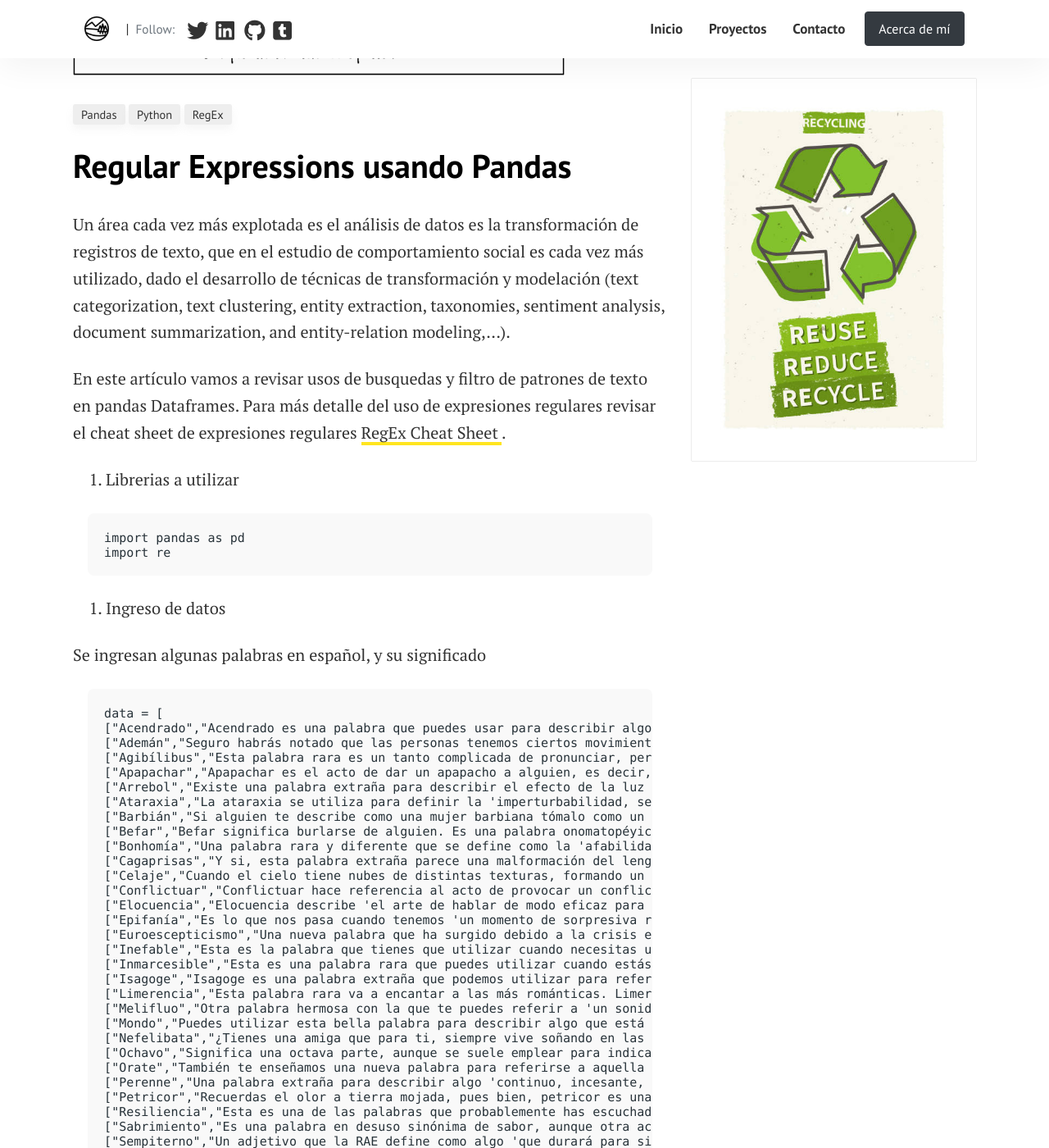
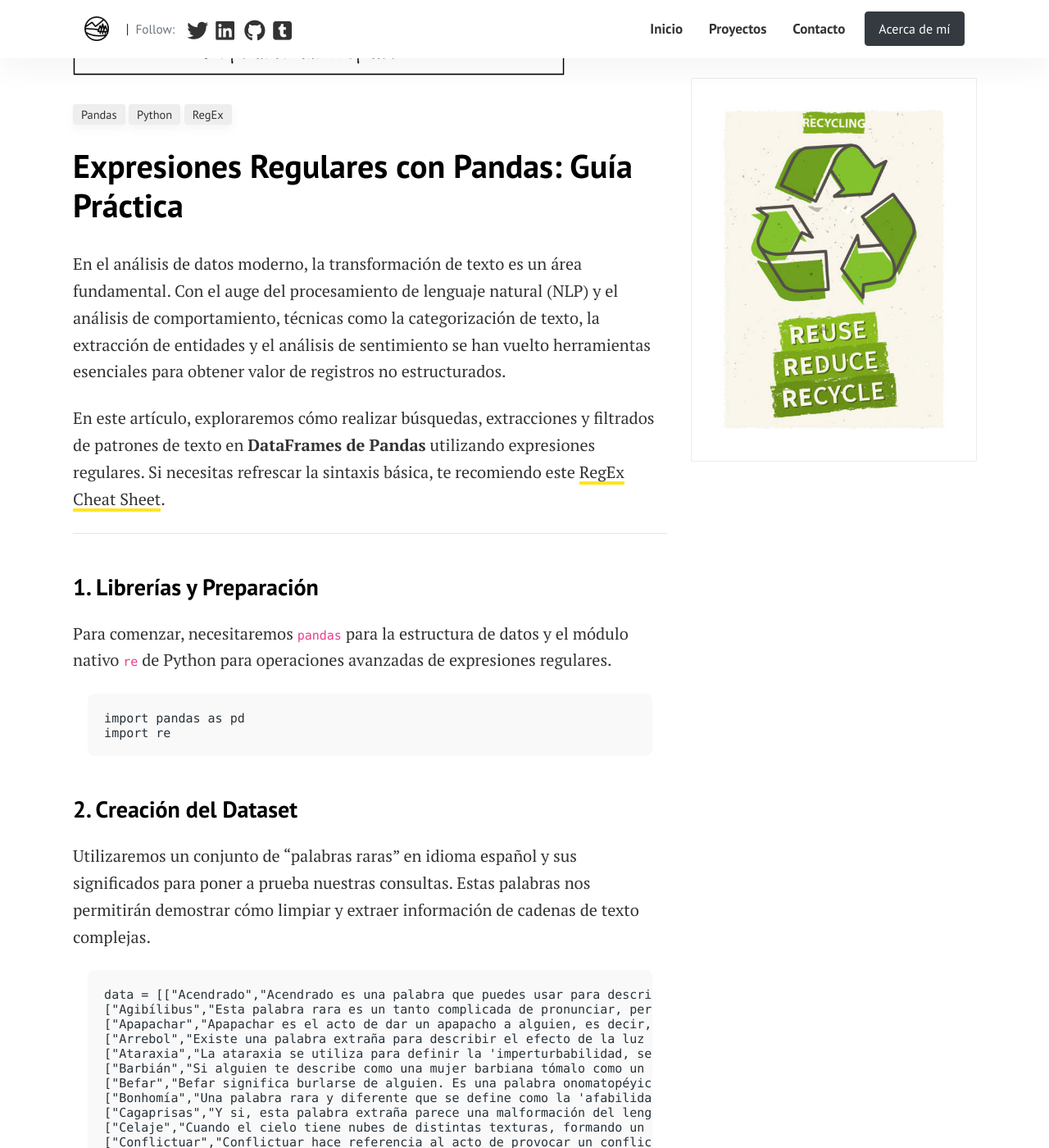
Before and after one commit to sarudalf3/sarudalf3.github.io, a Jekyll site: the page built from _posts/2023-01-13-Regular-Expressions.md, in a window 1280 px wide and 1400 px high, scrolled down 448 px. Shown: the whole window at 82% size. Built offline with Jekyll 4.4.1, drawn with Linux system fonts in a browser that asks for light colours; nearby versions of some CDN libraries; some of the changed text lies outside the part shown.

Commit message:
redo RegEx post

````diff
--- a/_posts/2023-01-13-Regular-Expressions.md
+++ b/_posts/2023-01-13-Regular-Expressions.md
@@ -1,31 +1,32 @@
 ---
 layout: post
-title:  "Regular Expressions usando Pandas"
+title:  "Expresiones Regulares con Pandas: Guía Práctica"
 categories: ['Pandas', 'RegEx','Python']
 author: rmirfa
 image: assets/images/posts/Regex.png
 featured: True
 ---
 
-Un área cada vez más explotada es el análisis de datos es la transformación de registros de texto, que en el estudio de comportamiento social es cada vez más utilizado, dado el desarrollo de técnicas de transformación y modelación (text categorization, text clustering, entity extraction, taxonomies, sentiment analysis, document summarization, and entity-relation modeling,...).
+En el análisis de datos moderno, la transformación de texto es un área fundamental. Con el auge del procesamiento de lenguaje natural (NLP) y el análisis de comportamiento, técnicas como la categorización de texto, la extracción de entidades y el análisis de sentimiento se han vuelto herramientas esenciales para obtener valor de registros no estructurados.
 
-En este artículo vamos a revisar usos de busquedas  y filtro de patrones de texto en pandas Dataframes. Para más detalle del uso de expresiones regulares revisar el cheat sheet de expresiones regulares [RegEx Cheat Sheet ](https://www.dataquest.io/blog/regex-cheatsheet/).
+En este artículo, exploraremos cómo realizar búsquedas, extracciones y filtrados de patrones de texto en **DataFrames de Pandas** utilizando expresiones regulares. Si necesitas refrescar la sintaxis básica, te recomiendo este [RegEx Cheat Sheet](https://www.dataquest.io/blog/regex-cheatsheet/).
 
-1. Librerias a utilizar
+---
+
+### 1. Librerías y Preparación
+
+Para comenzar, necesitaremos `pandas` para la estructura de datos y el módulo nativo `re` de Python para operaciones avanzadas de expresiones regulares.
 
 ```python
 import pandas as pd
 import re
 ```
 
-2. Ingreso de datos
-
-Se ingresan algunas palabras en español, y su significado
+### 2. Creación del Dataset
+Utilizaremos un conjunto de "palabras raras" en idioma español y sus significados para poner a prueba nuestras consultas. Estas palabras nos permitirán demostrar cómo limpiar y extraer información de cadenas de texto complejas.
 
 ```python
-data = [
-["Acendrado","Acendrado es una palabra que puedes usar para describir algo 'puro. Sin mancha ni defecto'."],
-["Ademán","Seguro habrás notado que las personas tenemos ciertos movimientos propios con los que nos expresamos. Este movimiento se llama ademán y la RAE lo define como 'movimiento o actitud del cuerpo o de alguna parte suya con que se manifiesta disposición, intención o sentimiento'."],
+data = [["Acendrado","Acendrado es una palabra que puedes usar para describir algo 'puro. Sin mancha ni defecto'."], ["Ademán","Seguro habrás notado que las personas tenemos ciertos movimientos propios con los que nos expresamos. Este movimiento se llama ademán y la RAE lo define como 'movimiento o actitud del cuerpo o de alguna parte suya con que se manifiesta disposición, intención o sentimiento'."],
 ["Agibílibus","Esta palabra rara es un tanto complicada de pronunciar, pero una vez lo logras la vas a querer utilizar para describir a una que otra persona que conoces. Agibílibus o agilíbus es aquello que tiene una persona, la 'habilidad, ingenio, a veces pícaro, para desenvolverse en la vida'."],
 ["Apapachar","Apapachar es el acto de dar un apapacho a alguien, es decir, de dar una palmadita cariñosa o abrazo, según nos indica la RAE. Sin embargo, apapachar es una palabra extraña y absolutamente hermosa cuando la aprendemos bajo sus raíces del náhuatl, donde la palabra utilizada es papachoa y en su proceso de castellanización se transformó en apapacho y apapachar en el acto de 'acariciar el alma'."],
 ["Arrebol","Existe una palabra extraña para describir el efecto de la luz sobre las nubes. Esta es arrebol y se trata de 'cuando las nubes adquieren un color rojo al ser iluminadas por los rayos del Sol'."],
@@ -58,109 +59,201 @@ data = [
 ["Superfluo","Para algunas una palabra extraña, para otras mucho más común; superfluo es un adjetivo para referirnos a algo no necesario, que está de más."],
 ["Uebos","Podrías pensar que se trata de una pésima ortografía para escribir la palabra huevos, pero lo cierto es que uebos existe y es por esto que hace parte de esta lista de palabras raras. Uebos quiere decir necesidad, cosa necesaria según la RAE, y proviene del latin opus. Cuando te refieres a la expresión manda huevos, la forma correcta de escribirlo sería manda uebos, pues proviene del latín ¡Mandat opus! Que traduce '¡La necesidad obliga!'"],
 ["Vagamundo","Una de las palabras raras aceptadas hace muy pocos años por la RAE que se deriva de la palabra anteriormente usada 'vagabundo'. Vagamundo describe a aquella persona ambulante, que va de un lado a otro por el mundo, errante y sin domicilio fijo."],
-["Vulpino","Vulpino se usa para designar aquello que hace referencia a los zorros. Y, de hecho, la palabra latina Vulpes significa, justamente, zorro."]
-]
+["Vulpino","Vulpino se usa para designar aquello que hace referencia a los zorros. Y, de hecho, la palabra latina Vulpes significa, justamente, zorro."]]
 
 # Create the pandas DataFrame
 df = pd.DataFrame(data, columns = ["Palabra", "Significado"])
 df.sample(5)
-
 ```
 
-| Palabra      | Significado |
-|:-------------|:----------------------------------------------------------------------------------------------------------------------------------------------------------------------------------------------------------------|
-| Sempiterno   | Un adjetivo que la RAE define como algo 'que durará para siempre; que, habiendo tenido principio, no tendrá fin'.|
-| Inefable  | Esta es la palabra que tienes que utilizar cuando necesitas un adjetivo para referirte a algo que es tan increíble 'que no se puede explicar con palabras'. |
-| Melifluo  | Otra palabra hermosa con la que te puedes referir a 'un sonido excesivamente dulce, suave o delicado'. |
-| Celaje    | Cuando el cielo tiene nubes de distintas texturas, formando un horizonte colorido, podemos usar la palabra celaje. |
-| Ataraxia     | La ataraxia se utiliza para definir la 'imperturbabilidad, serenidad'. |
+&nbsp;
 
-3. Extraer texto de columnas del dataframe. Para este ejemplo se va a usar la expresión regular `r"(\'.*\')"` que extrae el texto que se encuentra entre comillas en la columna Significado
+<table style="font-size: 0.9rem;">
+  <thead>
+    <tr>
+      <th style="width: 100px;">Palabra</th>
+      <th>Significado</th>
+    </tr>
+  </thead>
+  <tbody>
+    <tr>
+      <td><code>Sempiterno </code></td>
+      <td>Un adjetivo que la RAE define como algo 'que durará para siempre; que, habiendo tenido principio, no tendrá fin'</td>
+    </tr>
+    <tr style="border-top: 2px solid #000;">
+      <td><code>Inefable</code></td>
+      <td>Esta es la palabra que tienes que utilizar cuando necesitas un adjetivo para referirte a algo que es tan increíble 'que no se puede explicar con palabras'</td>
+    </tr>
+    <tr style="border-top: 2px solid #000;">
+      <td><code>Melifluo</code></td>
+      <td>Otra palabra hermosa con la que te puedes referir a 'un sonido excesivamente dulce, suave o delicado'</td>
+    </tr>
+    <tr style="border-top: 2px solid #000;">
+      <td><code>Celaje</code></td>
+      <td>Cuando el cielo tiene nubes de distintas texturas, formando un horizonte colorido, podemos usar la palabra celaje</td>
+    </tr>
+    <tr style="border-top: 2px solid #000;">
+      <td><code>Ataraxia</code></td>
+      <td>La ataraxia se utiliza para definir la 'imperturbabilidad, serenidad'</td>
+    </tr>
+  </tbody>
+</table>
+
+### 3. Extracción de Información con RegEx
+Pandas ofrece el método ```.str.extract()```, que permite crear nuevas columnas a partir de coincidencias de patrones específicos.
+
+#### 3.1. Extraer texto de columnas del dataframe.
+Para este ejemplo se va a usar la expresión regular `r"(\'.*\')"` que extrae el texto que se encuentra entre comillas en la columna Significado
 
 ```Python
 #Extract text between '' on Significado
 df['Meaning'] = df['Significado'].str.extract(r"(\'.*\')", expand=False).str.strip("'")
-df.sample(5)
+df.sample(3)
 ```
 
-| Palabra          | Significado | Meaning  |
-|:-----------------|:-----------------------------------------------------------------------------------------------------------------------------------------------------------------------------------------------------------------------------------------------------------------------------------|:------------------------------------------------------------------------------------------------------------------|
-| Inmarcesible     | Esta es una palabra rara que puedes utilizar cuando estás describiendo algo que no puede marchitarse.  | nan  |
-| Vagamundo        | Una de las palabras raras aceptadas hace muy pocos años por la RAE que se deriva de la palabra anteriormente usada 'vagabundo'. Vagamundo describe a aquella persona ambulante, que va de un lado a otro por el mundo, errante y sin domicilio fijo.  | vagabundo |
-| Befar            | Befar significa burlarse de alguien. Es una palabra onomatopéyica, según los filólogos. | nan |
-| Ademán           | Seguro habrás notado que las personas tenemos ciertos movimientos propios con los que nos expresamos. Este movimiento se llama ademán y la RAE lo define como 'movimiento o actitud del cuerpo o de alguna parte suya con que se manifiesta disposición, intención o sentimiento'. | movimiento o actitud del cuerpo o de alguna parte suya con que se manifiesta disposición, intención o sentimiento |
-| Euroescepticismo | Una nueva palabra que ha surgido debido a la crisis económica y política de los últimos años en europa. La RAE define esta palabra como 'la desconfianza hacia los proyectos políticos de la Unión Europea'.  | la desconfianza hacia los proyectos políticos de la Unión Europea |
+&nbsp;
 
-Otro ejemplo es la extracción de tamaños fijos de texto. En este caso se va a usar la expresión `r'(^\w{5})'` que va a extraer las primeras cinco letras de la columna Palabras.
+<table style="font-size: 0.9rem;">
+  <thead>
+    <tr>
+      <th style="width: 100px;">Palabr</th>
+      <th style="width: 450px;">Significado</th>
+      <th>Meaning</th>
+    </tr>
+  </thead>
+  <tbody>
+    <tr>
+      <td><code>Vagamundo</code></td>
+      <td>Una de las palabras raras aceptadas hace muy pocos años por la RAE que se deriva de la palabra anteriormente usada 'vagabundo'. Vagamundo describe a aquella persona ambulante, que va de un lado a otro por el mundo, errante y sin domicilio fijo</td>
+      <td>vagabundo</td>
+    </tr>
+    <tr style="border-top: 2px solid #000;">
+      <td><code>Befar</code></td>
+      <td>Befar significa burlarse de alguien. Es una palabra onomatopéyica, según los filólogos.</td>
+      <td> nan </td>
+    </tr>
+    <tr style="border-top: 2px solid #000;">
+      <td><code>Melifluo</code></td>
+      <td>Otra palabra hermosa con la que te puedes referir a 'un sonido excesivamente dulce, suave o delicado'</td>
+      <td> un sonido excesivamente dulce, suave o delicado </td>
+    </tr>
+  </tbody>
+</table>
+
+#### 3.2. Extraer prefijos de longitud fija
+Si necesitamos los primeros caracteres de una columna (por ejemplo, para generar códigos o categorías rápidas), podemos usar `r'(^\w{5})'`:
 
 ```python
-df['First words'] = df['Palabra'].str.extract(r'(^\w{5})')
-df[['Palabra','First words']].sample(5)
+df['Prefijo'] = df['Palabra'].str.extract(r'(^\w{5})')
+df[['Palabra','First words']].sample(3)
 ```
 
-| Palabra    | First words   |
-|:-----------|:--------------|
-| Perenne    | Peren         |
-| Agibílibus | Agibí         |
-| Ademán     | Ademá         |
-| Orate      | Orate         |
-| Superfluo  | Super         |
+<table style="font-size: 0.9rem;">
+  <thead>
+    <tr>
+      <th style="width: 100px;">Palabra</th>
+      <th>First words</th>
+    </tr>
+  </thead>
+  <tbody>
+    <tr>
+      <td><code>Perenne</code></td>
+      <td>Peren</td>
+    </tr>
+    <tr style="border-top: 2px solid #000;">
+      <td><code>Orate</code></td>
+      <td>Orate</td>
+    </tr>
+    <tr style="border-top: 2px solid #000;">
+      <td><code>Superfluo</code></td>
+      <td>Super</td>
+    </tr>
+  </tbody>
+</table>
 
-4. Filtros por texto. Hay una variedad de formas de realizarlo, vamos a revsar las más utilizadas.
+### 4. Técnicas de Filtrado Avanzado
 
--  Función `count`: En este caso cuenta la frecuencia que se encuentra la expresión regular dentro del texto; en caso que no se encuentre el patrón de la expresión, este valor es 0. Se va a utilizar la expresión `r'^S[\w]*o$')`, que identifica los textos que empiezan con `S` y terminan con `o`.
+El filtrado por patrones es donde las expresiones regulares realmente optimizan la limpieza de datos.
+
+#### Función .str.count
+Permite filtrar registros según la frecuencia de un patrón. En este caso, buscamos palabras que comiencen en **S** y terminen en **o** mediante la expresión `r'^S[\w]*o$'`:
 
 ```python
-df[df['Palabra'].str.count(r'^S[\w]*o$')>0][['Palabra','Meaning']]
+# Filtramos palabras que cumplen el patrón exacto
+df_filtrado = df[df['Palabra'].str.count(r'^S[\w]*o$') > 0]
 ```
 
-| Palabra     | Meaning |
-|:------------|:-----------------------------------------------------------------------|
-| Sabrimiento | nan |
-| Sempiterno  | que durará para siempre; que, habiendo tenido principio, no tendrá fin |
-| Sonámbulo   | una persona que camina dormida  |
-| Superfluo   | nan  |
+#### Función .str.match vs .str.contains
+Es importante entender la diferencia:
 
-- Función `match`. Funciona similar a `count`, aunque su salida es Boolean, identificando si encuentró el patrón de la expresión regular en la columna. En este ejemplo se va usar la expresión `r'[\w]+e$'`, y equivale a todas las palabras que terminen con la letra `e`.
+`.match()`: Comprueba si el patrón coincide estrictamente desde el inicio de la cadena.
+
+`.contains()`: Busca el patrón en cualquier posición de la cadena.
+
+#### Ejemplo: Palabras que terminan con la letra 'e'
+```python
+df_termina_e = df[df['Palabra'].str.match(r'[\w]+e$') == True]
+df_termina_e[['Palabra','Significado']].sample(3)
+```
+
+<table style="font-size: 0.9rem;">
+  <thead>
+    <tr>
+      <th style="width: 120px;">Palabra</th>
+      <th>Significado</th>
+    </tr>
+  </thead>
+  <tbody>
+    <tr>
+      <td><code>Inmarcesible</code></td>
+      <td>Esta es una palabra rara que puedes utilizar cuando estás describiendo algo que no puede marchitarse.</td>
+    </tr>
+    <tr style="border-top: 2px solid #000;">
+      <td><code>Orate</code></td>
+      <td>También te enseñamos una nueva palabra para referirse a aquella persona que ha perdido el juicio: orate. La RAE la define como 'persona de poco juicio, moderación y prudencia'.</td>
+    </tr>
+    <tr style="border-top: 2px solid #000;">
+      <td><code>Inefable</code></td>
+      <td>Esta es la palabra que tienes que utilizar cuando necesitas un adjetivo para referirte a algo que es tan increíble 'que no se puede explicar con palabras'.</td>
+    </tr>
+  </tbody>
+</table>
+
+#### 5. Caso Práctico: Búsqueda con Flags
+
+A menudo necesitamos realizar búsquedas que ignoren la distinción entre mayúsculas y minúsculas. Para ello, utilizamos `flags=re.IGNORECASE` dentro de los métodos de Pandas:
+
+#### Buscar palabras que contengan la letra 'v' sin importar si es Mayúscula
 
 ```python
-df[df['Palabra'].str.match(r'[\w]+e$')==True][['Palabra','Meaning']]
+palabras_v = df[df['Palabra'].str.contains(r'v', flags=re.IGNORECASE)]
+palabras_v[['Palabra','Significado']]
 ```
 
-| Palabra      | Meaning                                        |
-|:-------------|:-----------------------------------------------|
-| Celaje       | nan                                            |
-| Inefable     | que no se puede explicar con palabras          |
-| Inmarcesible | nan                                            |
-| Isagoge      | nan                                            |
-| Orate        | persona de poco juicio, moderación y prudencia |
-| Perenne      | continuo, incesante, que no tiene intermisión  |
+<table style="font-size: 0.9rem;">
+  <thead>
+    <tr>
+      <th style="width: 100px;">Palabra</th>
+      <th>Significado</th>
+    </tr>
+  </thead>
+  <tbody>
+    <tr>
+      <td><code>Ochavo</code></td>
+      <td>Significa una octava parte, aunque se suele emplear para indicar que algo tiene poco valor.</td>
+    </tr>
+    <tr style="border-top: 2px solid #000;">
+      <td><code>Vagamundo</code></td>
+      <td>Una de las palabras raras aceptadas hace muy pocos años por la RAE que se deriva de la palabra anteriormente usada 'vagabundo'. Vagamundo describe a aquella persona ambulante, que va de un lado a otro por el mundo, errante y sin domicilio fijo.</td>
+    </tr>
+    <tr style="border-top: 2px solid #000;">
+      <td><code>Vulpino</code></td>
+      <td>Vulpino se usa para designar aquello que hace referencia a los zorros. Y, de hecho, la palabra latina Vulpes significa, justamente, zorro.</td>
+    </tr>
+  </tbody>
+</table>
 
-- Función `findall` (útil en listas). En este caso entrega todas los patrones encontrados de la expresión regular (siendo en la misma palabra), almacenandolos en una lista. En este caso transformamos en lista las palabras, para obtener sólo las que tienen la palabra `v` y equivale a la expresión `r'(\w*v\w*)'`, indifirente si es mayúscula o minúscula `re.IGNORECASE`
+#### Conclusión
+El uso de expresiones regulares en Pandas transforma procesos de limpieza de datos de horas en simples líneas de código. Desde la extracción de subcadenas hasta el filtrado condicional complejo, estas herramientas son indispensables en el flujo de trabajo de cualquier profesional de datos.
 
-```python
-palabras = pd.Series(df['Palabra'])
-palabras = [itm[0] for itm in palabras.str.findall(r'(\w*v\w*)', flags=re.IGNORECASE) if len(itm)>0]
-df[df['Palabra'].isin(palabras)][['Palabra','Significado']]
-```
-
-| Palabra   | Significado   |
-|:----------|:-----------------------------------------------------------------------------------------------------------------------------------------------------------------------------------------------------------------------------------------------------|
-| Ochavo    | Significa una octava parte, aunque se suele emplear para indicar que algo tiene poco valor. |
-| Vagamundo | Una de las palabras raras aceptadas hace muy pocos años por la RAE que se deriva de la palabra anteriormente usada 'vagabundo'. Vagamundo describe a aquella persona ambulante, que va de un lado a otro por el mundo, errante y sin domicilio fijo. |
-| Vulpino   | Vulpino se usa para designar aquello que hace referencia a los zorros. Y, de hecho, la palabra latina Vulpes significa, justamente, zorro. |
-
-- Función `contains`. Esta función identifica los registros que contienen la expresión regular `r'^I.*e$'`, en este caso la palabra empieza con `I` y termina con `e`. Es una función booleana, donde es True cuando encuentra el patrón.
-
-```python
-df[df['Palabra'].str.contains(r'^I.*e$')==True]
-```
-
-| Palabra      | Significado |
-|:-------------|:-------------------------------------------------------------------------------------------------------------------------------------------------------------------------|
-| Inefable     | Esta es la palabra que tienes que utilizar cuando necesitas un adjetivo para referirte a algo que es tan increíble 'que no se puede explicar con palabras'. |
-| Inmarcesible | Esta es una palabra rara que puedes utilizar cuando estás describiendo algo que no puede marchitarse.  |
-| Isagoge      | Isagoge es una palabra extraña que podemos utilizar para referirnos a la parte del preámbulo, a la introducción, aunque probablemente nadie más que tú la va a entender. |
-
-
-Para mayor información, revisar [este repositorio github](https://github.com/sarudalf3/regEx).
+Para consultar el código completo y más ejemplos de implementación, puedes revisar [este repo github](https://github.com/sarudalf3/regEx).
````
